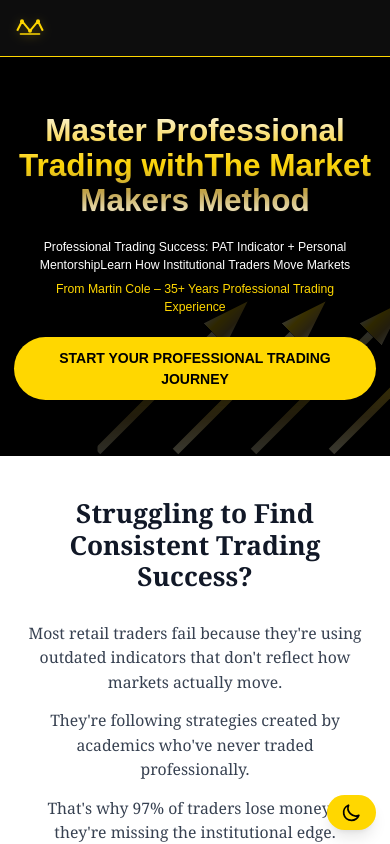
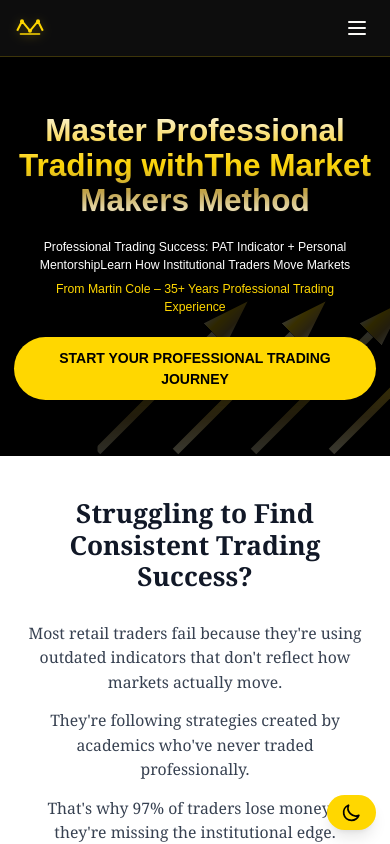
Before and after one commit to mentaldojo/learning-2-trade-site, a Next.js app: page / in a window 390 px wide. Shown: the top 844 px of the page. Built offline with nearby package versions, Linux system fonts and the light colour scheme.

Commit message:
Modernize navigation styling with hover effects and improved mobile menu

```diff
--- a/src/components/layout/TopNav.tsx
+++ b/src/components/layout/TopNav.tsx
@@ -4,16 +4,16 @@
   { href: '/', label: 'Home' },
   { href: '/pat-indicator', label: 'P.A.T. – Indicator' },
   { href: '/mentoring', label: 'Trader Mentoring' },
-  { href: '/training', label: 'Training Portal' },
+  { href: 'https://martincole.thrivecart.com/l/', label: 'Training Portal' },
   { href: 'https://blog.learningtotrade.com', label: 'Trading Videos' },
 ];
 
 export default function TopNav() {
   return (
-    <nav className="w-full bg-black/95 backdrop-blur border-b border-[#FFD700] shadow-sm sticky top-0 z-50">
+    <nav className="w-full bg-black/95 backdrop-blur border-b border-[#FFD700]/20 shadow-sm sticky top-0 z-50">
       <div className="max-w-7xl mx-auto px-4 flex items-center justify-between h-16">
         <Link href="/" className="flex items-center group" aria-label="Home">
-          <span className="block w-8 h-8">
+          <span className="block w-8 h-8 transform transition-transform duration-300 group-hover:scale-110">
             <svg width="32" height="24" viewBox="0 0 40 28" fill="none" xmlns="http://www.w3.org/2000/svg" className="drop-shadow-[0_2px_4px_rgba(255,215,0,0.3)]">
               <path d="M4 20L10 8L20 20L30 8L36 20" stroke="#FFD700" strokeWidth="2.5" strokeLinejoin="round"/>
               <circle cx="10" cy="8" r="2.5" fill="#FFD700"/>
@@ -23,21 +23,27 @@
             </svg>
           </span>
         </Link>
-        <div className="hidden md:flex gap-x-6">
+        <div className="hidden md:flex gap-x-8">
           {navLinks.map(link => (
             <Link
               key={link.href}
               href={link.href}
-              className="text-[#faf9f6] hover:text-[#FFD700] font-medium transition-colors duration-200 text-base px-2 py-1 rounded"
+              className="relative text-[#faf9f6]/80 hover:text-[#FFD700] font-medium transition-all duration-300 text-sm tracking-wide uppercase px-2 py-1 group"
             >
               {link.label}
+              <span className="absolute bottom-0 left-0 w-0 h-0.5 bg-[#FFD700] transition-all duration-300 group-hover:w-full"></span>
             </Link>
           ))}
         </div>
-        {/* Mobile menu placeholder (expandable in future) */}
-        <div className="md:hidden">
-          {/* Add a hamburger menu here if needed */}
-        </div>
+        {/* Mobile menu button */}
+        <button
+          className="md:hidden p-2 rounded-lg hover:bg-white/5 transition-colors duration-200"
+          aria-label="Open menu"
+        >
+          <svg width="24" height="24" viewBox="0 0 24 24" fill="none" xmlns="http://www.w3.org/2000/svg" className="text-[#faf9f6]">
+            <path d="M4 6H20M4 12H20M4 18H20" stroke="currentColor" strokeWidth="2" strokeLinecap="round" strokeLinejoin="round"/>
+          </svg>
+        </button>
       </div>
     </nav>
   );
```
